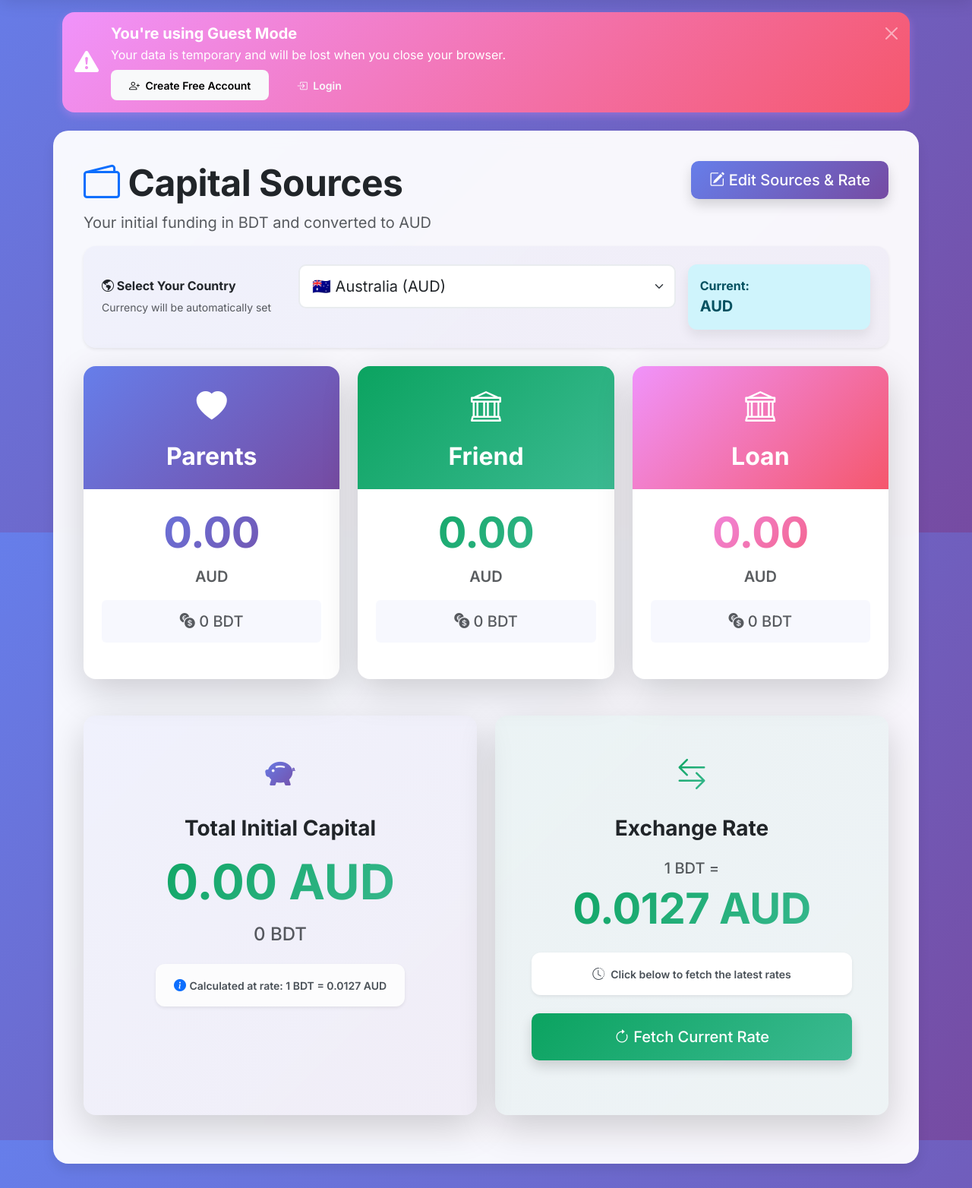
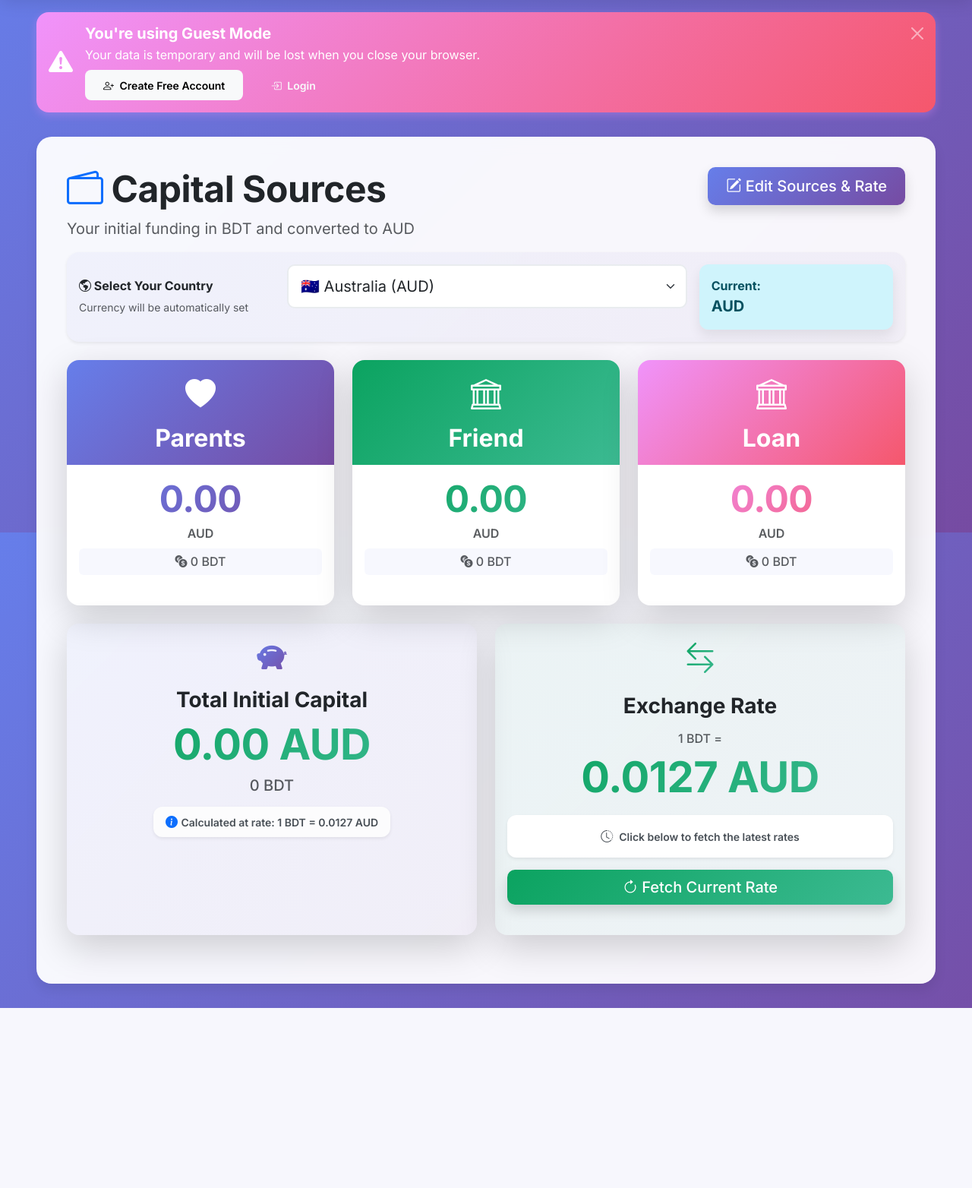
Before and after one commit to RD-Bhowmik/planning, a Flask app: page /sources in a window 1280 px wide; the page is wider, and only the part inside the window is pictured. Shown: the part 99-1663 px from the top of that part at 76% size. After the commit the page ends 1426 px from the top of that part, so only its background shows below. Run offline with Flask 3, Linux system fonts and the light colour scheme; some libraries are stand-ins or nearby versions.

Commit message:
page size inconsistence fixed

```diff
--- a/templates/base.html
+++ b/templates/base.html
@@ -143,7 +143,7 @@
         box-shadow: 0 6px 16px rgba(102, 126, 234, 0.5);
       }
 
-      main.container {
+      main.main-content {
         background: rgba(255, 255, 255, 0.95);
         border-radius: 20px;
         padding: 2.5rem;
@@ -152,6 +152,9 @@
         box-shadow: var(--card-shadow);
         backdrop-filter: blur(10px);
         animation: fadeInUp 0.6s ease;
+        max-width: 1400px;
+        margin-left: auto;
+        margin-right: auto;
       }
 
       @keyframes fadeInUp {
@@ -266,6 +269,16 @@
         color: white;
         font-weight: 600;
         border: none;
+        padding: 1rem 1.25rem !important;
+      }
+
+      .table tbody td {
+        padding: 1rem 1.25rem !important;
+        vertical-align: middle;
+      }
+
+      .table tfoot td {
+        padding: 1rem 1.25rem !important;
       }
 
       .progress {
@@ -484,7 +497,8 @@
     </nav>
 
     {% if not current_user.is_authenticated %}
-    <div class="container mt-3">
+    <div class="container-fluid px-3 px-md-5 mt-3">
+      <div style="max-width: 1400px; margin: 0 auto">
         <div
           class="alert alert-dismissible fade show"
           role="alert"
@@ -528,9 +542,11 @@
           </div>
         </div>
       </div>
+    </div>
     {% endif %} {% with messages = get_flashed_messages(with_categories=true) %}
     {% if messages %}
-    <div class="container mt-3">
+    <div class="container-fluid px-3 px-md-5 mt-3">
+      <div style="max-width: 1400px; margin: 0 auto">
         {% for category, message in messages %}
         <div
           class="alert alert-{{ category }} alert-dismissible fade show"
@@ -557,9 +573,12 @@
         </div>
         {% endfor %}
       </div>
+    </div>
     {% endif %} {% endwith %}
 
-    <main class="container mt-4">{% block content %}{% endblock %}</main>
+    <div class="container-fluid px-3 px-md-5">
+      <main class="main-content">{% block content %}{% endblock %}</main>
+    </div>
     <script src="https://cdn.jsdelivr.net/npm/bootstrap@5.3.2/dist/js/bootstrap.bundle.min.js"></script>
   </body>
 </html>
--- a/templates/sources.html
+++ b/templates/sources.html
@@ -30,7 +30,7 @@ block content %}
       );
     "
   >
-    <div class="card-body p-4">
+    <div class="card-body p-3">
       <div class="row align-items-center">
         <div class="col-md-3">
           <h6 class="mb-2 fw-bold">
@@ -88,35 +88,35 @@ block content %}
   </div>
 </header>
 
-<div class="row g-4 mb-5">
+<div class="row g-4 mb-4">
   {% set colors = [ 'linear-gradient(135deg, #667eea 0%, #764ba2 100%)',
   'linear-gradient(135deg, #0ba360 0%, #3cba92 100%)', 'linear-gradient(135deg,
   #f093fb 0%, #f5576c 100%)' ] %} {% for source in capital.sources %}
   <div class="col-md-4">
     <div class="card h-100 border-0 shadow-lg" style="overflow: hidden">
       <div
-        class="card-header text-white text-center py-4"
+        class="card-header text-white text-center py-3"
         style="background: {{ colors[loop.index0 % 3] }};"
       >
         <i
           class="bi bi-{% if source.name == 'Parents' %}heart-fill{% elif source.name == 'Jethu' %}people-fill{% else %}bank{% endif %} fs-1"
         ></i>
-        <h2 class="mt-3 mb-0 fw-bold">{{ source.name }}</h2>
+        <h2 class="mt-2 mb-0 fw-bold">{{ source.name }}</h2>
       </div>
-      <div class="card-body text-center p-4">
-        <div class="mb-3">
+      <div class="card-body text-center p-3">
+        <div class="mb-2">
           <p
-            class="display-4 fw-bold mb-2"
+            class="display-5 fw-bold mb-1"
             style="background: {{ colors[loop.index0 % 3] }}; -webkit-background-clip: text; -webkit-text-fill-color: transparent;"
           >
             {{ "%.2f"|format(source.amount_aud) }}
           </p>
-          <span class="fs-5 text-muted fw-semibold"
+          <span class="fs-6 text-muted fw-semibold"
             >{{ settings.get('target_currency', 'AUD') }}</span
           >
         </div>
-        <div class="p-3 rounded" style="background: rgba(102, 126, 234, 0.05)">
-          <p class="h5 text-muted mb-0">
+        <div class="p-2 rounded" style="background: rgba(102, 126, 234, 0.05)">
+          <p class="h6 text-muted mb-0">
             <i class="bi bi-currency-exchange"></i> {{
             "{:,.0f}".format(source.amount_bdt) }} BDT
           </p>
@@ -139,8 +139,8 @@ block content %}
         );
       "
     >
-      <div class="card-body text-center p-5">
-        <div class="mb-4">
+      <div class="card-body text-center p-3">
+        <div class="mb-2">
           <i
             class="bi bi-piggy-bank-fill fs-1"
             style="
@@ -150,9 +150,9 @@ block content %}
             "
           ></i>
         </div>
-        <h3 class="fw-bold mb-3">Total Initial Capital</h3>
+        <h3 class="fw-bold mb-2">Total Initial Capital</h3>
         <p
-          class="display-3 fw-bold mb-3"
+          class="display-4 fw-bold mb-2"
           style="
             background: linear-gradient(135deg, #0ba360 0%, #3cba92 100%);
             -webkit-background-clip: text;
@@ -162,12 +162,12 @@ block content %}
           {{ "%.2f"|format(capital.total_capital_aud) }} {{
           settings.get('target_currency', 'AUD') }}
         </p>
-        <p class="h4 text-muted mb-4">
+        <p class="h5 text-muted mb-3">
           {{ "{:,.0f}".format(capital.sources|sum(attribute='amount_bdt')) }}
           BDT
         </p>
         <div
-          class="alert alert-light border-0 d-inline-block px-4 py-3 shadow-sm"
+          class="alert alert-light border-0 d-inline-block px-3 py-2 shadow-sm"
         >
           <i class="bi bi-info-circle-fill text-primary"></i>
           <small class="fw-semibold"
@@ -190,8 +190,8 @@ block content %}
         );
       "
     >
-      <div class="card-body p-5">
-        <div class="text-center mb-4">
+      <div class="card-body p-3">
+        <div class="text-center mb-3">
           <i
             class="bi bi-arrow-left-right fs-1"
             style="
@@ -201,10 +201,10 @@ block content %}
             "
           ></i>
         </div>
-        <h3 class="fw-bold text-center mb-4">Exchange Rate</h3>
+        <h3 class="fw-bold text-center mb-3">Exchange Rate</h3>
 
-        <div class="text-center mb-4">
-          <p class="h5 text-muted mb-2">1 BDT =</p>
+        <div class="text-center mb-3">
+          <p class="h6 text-muted mb-2">1 BDT =</p>
           <p
             id="current-rate-display"
             class="display-4 fw-bold"
@@ -221,7 +221,7 @@ block content %}
 
         <div
           id="rate-status"
-          class="alert alert-light border-0 shadow-sm mb-4"
+          class="alert alert-light border-0 shadow-sm mb-3"
           style="background: white"
         >
           <div class="d-flex align-items-center justify-content-center">
@@ -238,12 +238,12 @@ block content %}
           </div>
         </div>
 
-        <div id="rate-message" class="mb-3"></div>
+        <div id="rate-message" class="mb-2"></div>
 
         <div class="d-grid">
           <button
             type="button"
-            class="btn btn-success btn-lg py-3 shadow"
+            class="btn btn-success btn-lg py-2 shadow"
             id="fetchRateBtn"
             onclick="fetchExchangeRate()"
           >
```
Lines whose indentation alone changed are shown as unchanged.
